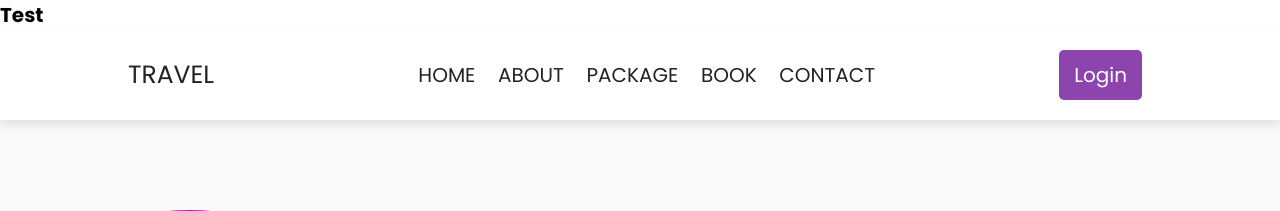
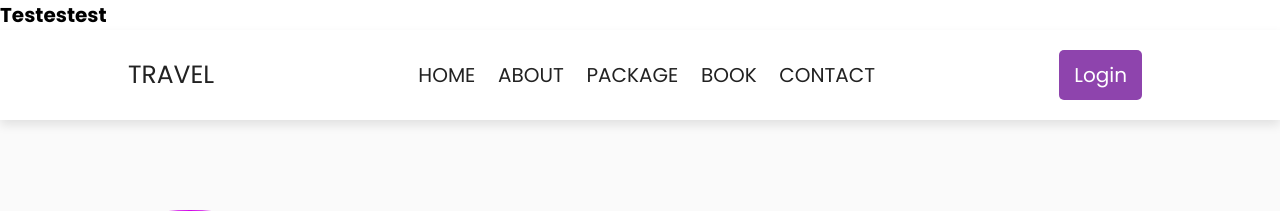
Before and after one commit to ErandKurtaliqi/ProjektiWEB2, a PHP site: page /contact.php in a window 1280 px wide. Shown: the top 211 px of the page. Run offline with PHP 8.4, Linux system fonts and the light colour scheme; some libraries are stand-ins or nearby versions.

Commit message:
testing commits

```diff
--- a/contact.php
+++ b/contact.php
@@ -11,7 +11,7 @@
     ></script>
   </head>
   <body>
-    <h1>test</h1>
+    <h1>testestest</h1>
    <!-- header section starts -->
    <section class="header">
 
```
